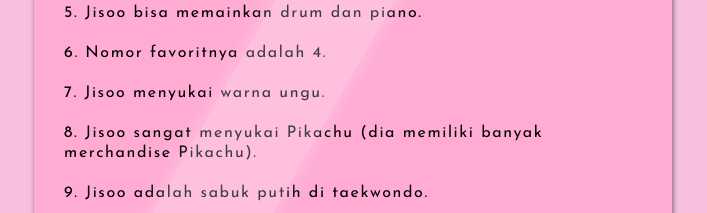
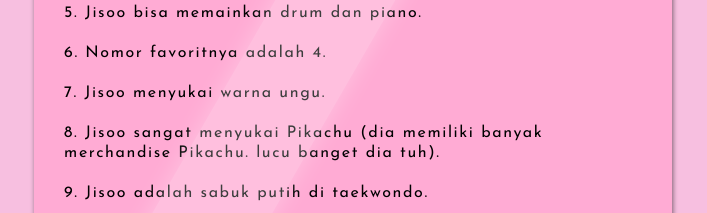
Before and after one commit to IniHanyaTugas/fansiteBPDevOps, a plain HTML site: page profil.html in a window 1280 px wide. Shown: the part 1240-1453 px from the top of the page, without its empty margins (396-1103 px from the left). Drawn offline with nearby package versions, Linux system fonts and the light colour scheme.

Commit message:
commit tgl 25 januari 23

```diff
--- a/profil.html
+++ b/profil.html
@@ -87,7 +87,7 @@
             <p> 5. Jisoo bisa memainkan drum dan piano. </p>
             <p> 6. Nomor favoritnya adalah 4. </p>
             <p> 7. Jisoo menyukai warna ungu. </p>
-            <p> 8. Jisoo sangat menyukai Pikachu (dia memiliki banyak merchandise Pikachu). </p>
+            <p> 8. Jisoo sangat menyukai Pikachu (dia memiliki banyak merchandise Pikachu. lucu banget dia tuh). </p>
             <p> 9. Jisoo adalah sabuk putih di taekwondo. </p>
             <p> 10. Mengenai makanan, dia bisa makan hampir semua hal (kecuali organ), tapi dia terutama suka nasi. </p>
           </div>
```
